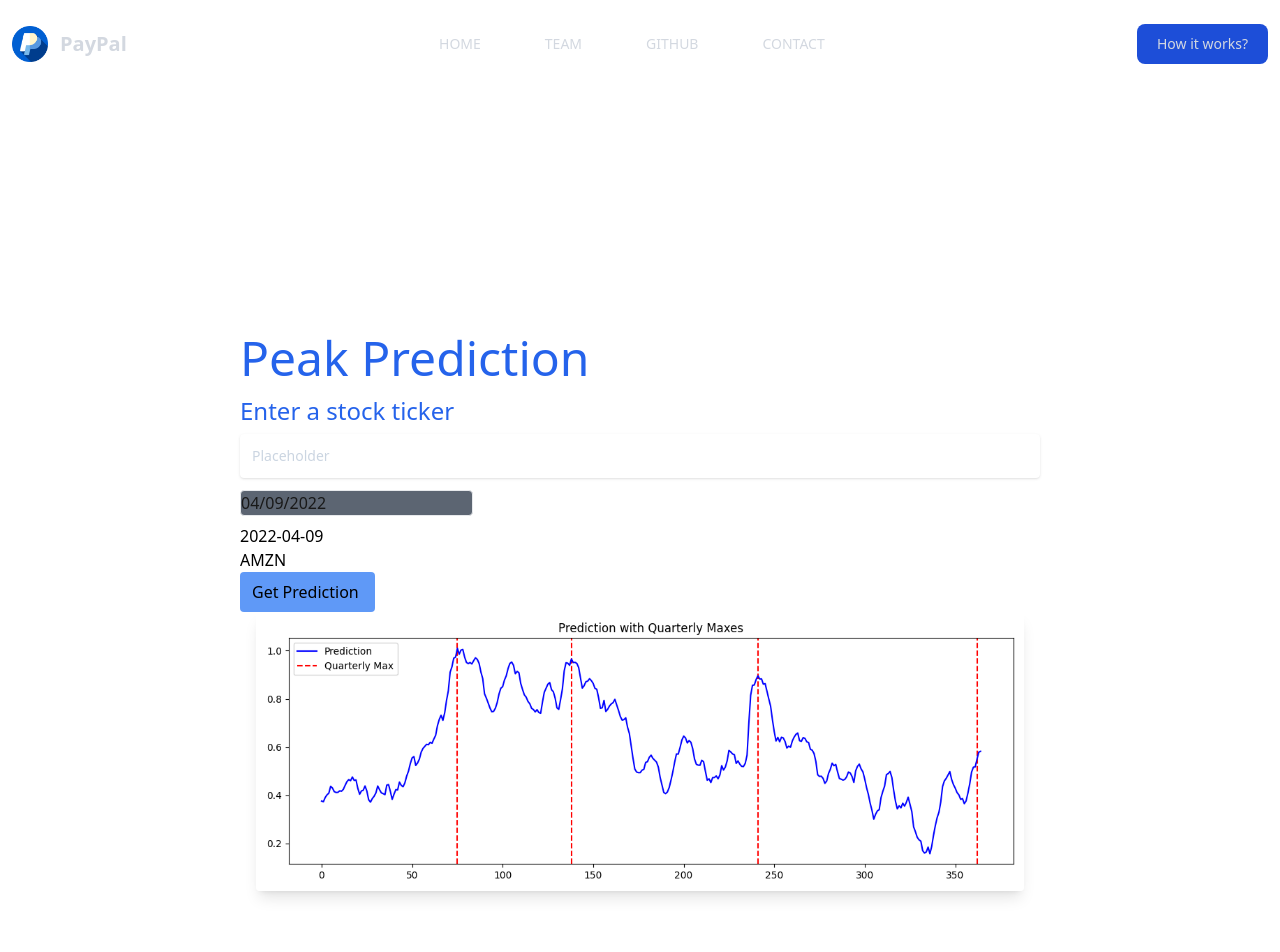
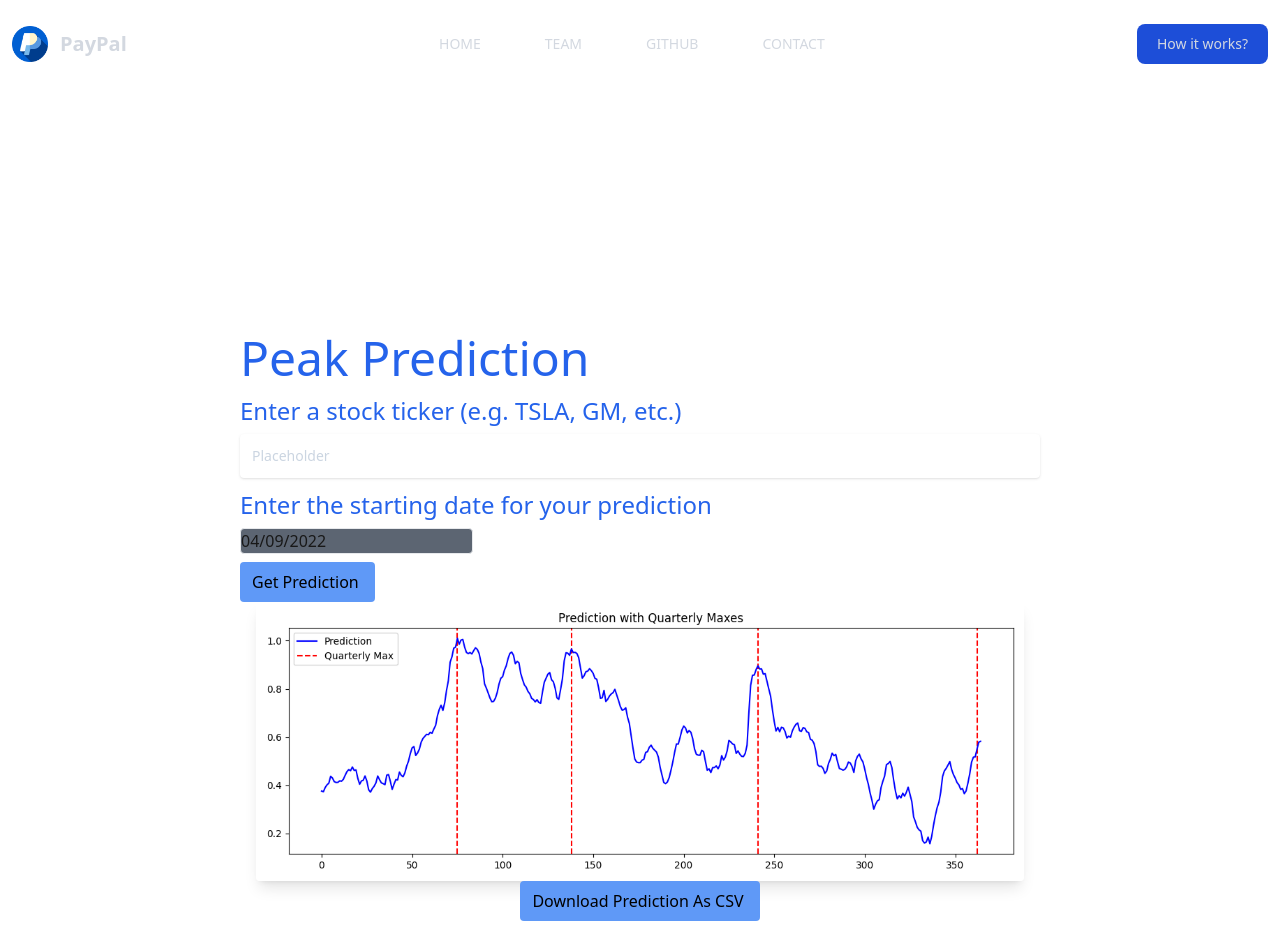
Before and after one commit to TLChilton/react-flask-app, a React (Create React App) app in the folder client/: page / in a window 1280 px wide. Shown: the top 952 px of the page. Built offline with nearby package versions, Linux system fonts and the light colour scheme.

Commit message:
Added button for downloading CSV

```diff
--- a/client/src/App.js
+++ b/client/src/App.js
@@ -127,12 +127,11 @@ function App() {
       <Header/>
       <div  id = 'mainDiv' className = 'container content-center p-60'>
       <h1 class="font-medium leading-tight text-5xl mt-0 mb-2 text-blue-600">Peak Prediction</h1>
-      <h4 class="font-medium leading-tight text-2xl mt-0 mb-2 text-blue-600">Enter a stock ticker</h4>
+      <h4 class="font-medium leading-tight text-2xl mt-0 mb-2 text-blue-600">Enter a stock ticker (e.g. TSLA, GM, etc.)</h4>
       <div className="mb-3 pt-0">
       <input type="text" placeholder="Placeholder" onChange = {handleActivation} className="px-3 py-3 placeholder-slate-300 text-slate-600 relative bg-white bg-white rounded text-sm border-0 shadow outline-none focus:outline-none focus:ring w-full"/></div>
+      <h4 class="font-medium leading-tight text-2xl mt-0 mb-2 text-blue-600">Enter the starting date for your prediction</h4>
       <DatePicker className = "relative border rounded mb-2 opacity-90 bg-gray-600 text-white border-white border-opacity-25" selected={startDate} onChange={(date) => setStartDate(date)} />
-      <div className='flex'>{formatDate(startDate)}</div>
-      <div className='flex'>{stock.toString()}</div>
       {console.log(startDate)}
       {console.log(stock.toString())}
       <button className="block py-2 pr-4 pl-3 md:p-0 text-white bg-blue-450 rounded px-30" onClick={async () => await fetch('/predict?stock='+stock+'&todayTemp='+formatDate(startDate), {method: "POST",headers: {'Content-Type' : 'application/json'}})}>Get Prediction</button>
@@ -140,6 +139,28 @@ function App() {
         <div className="px-4">
           <img src={require("./Components/assets/chart.png")} alt="Loading" className="shadow-lg rounded max-w-full h-auto align-middle border-none" />
         </div>
+        <button className="block py-2 pr-4 pl-3 md:p-0 text-white bg-blue-450 rounded px-30"
+          onClick={async () => await fetch('/getPlotCSV', {
+            method: "GET",
+            headers: {'Content-Type' : 'text/csv',
+            },
+          })
+            .then((response) => response.blob())
+            .then((blob) => {
+              const url = window.URL.createObjectURL(
+                new Blob([blob]),
+              );
+              const link = document.createElement('a');
+              link.href = url;
+              link.setAttribute(
+                'download',
+                'myplot.csv',
+              );
+              document.body.appendChild(link);
+              link.click();
+              link.parentNode.removeChild(link);
+            })}>Download Prediction As CSV
+        </button>
       </div>
       </div>
       {(typeof data.team === 'undefined') ? (
```
